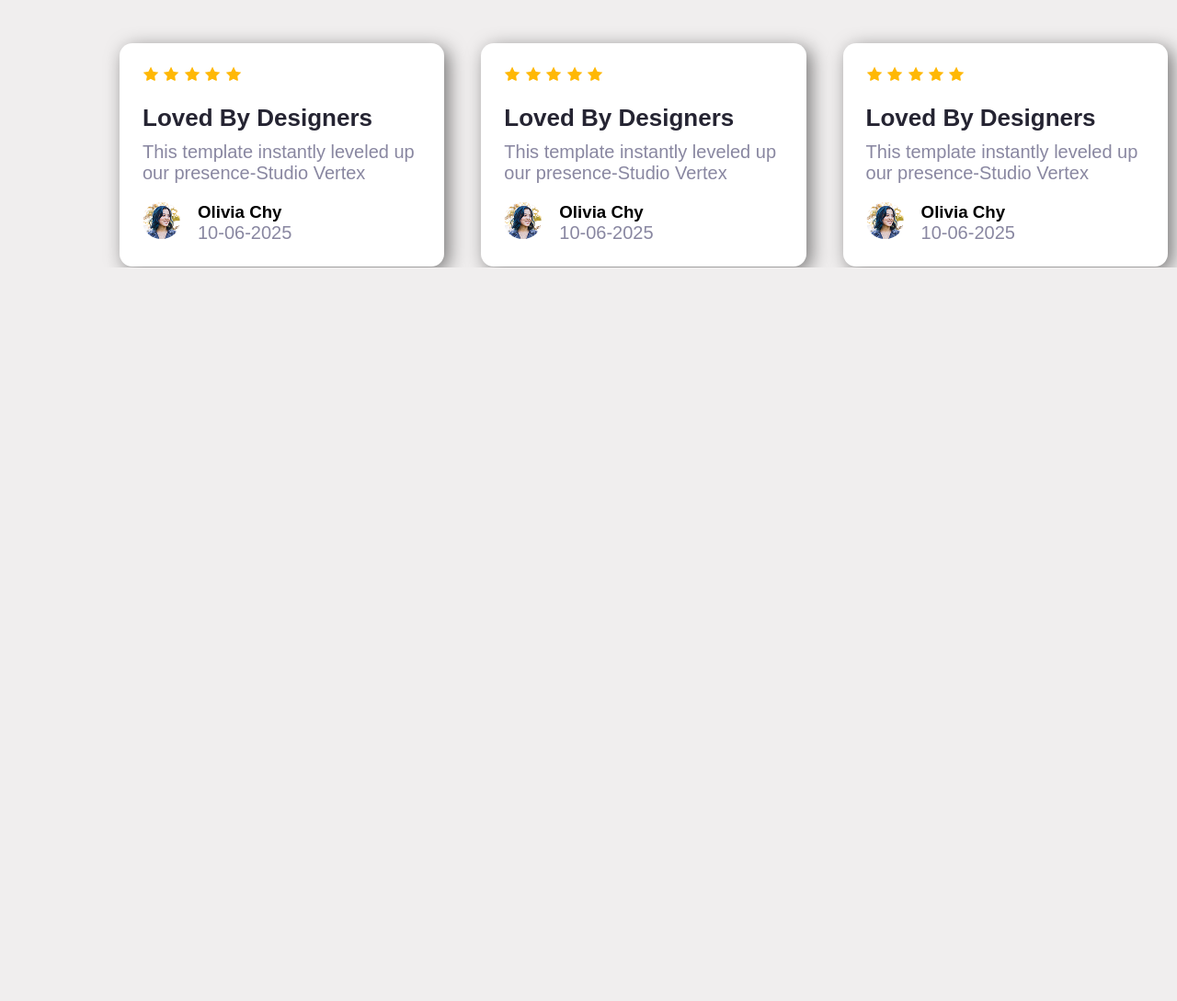
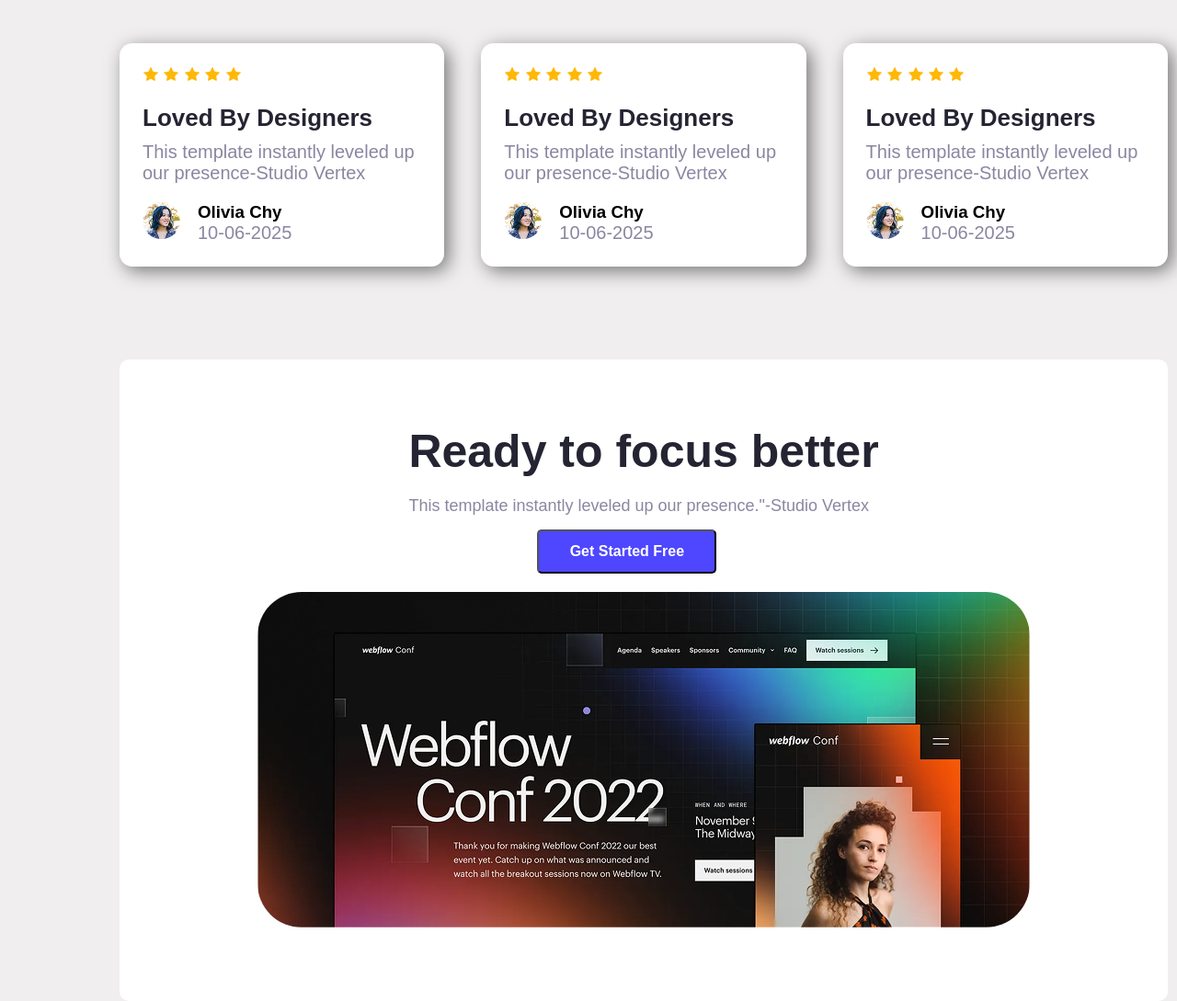
Before and after one commit to AYAS-MAHMUD/phAssignment_1, a plain HTML site: page index.html in a window 1280 px wide. Shown: the part 1683-2772 px from the top of the page at 92% size. Before the commit the page ends 1974 px from the top, so only its background shows below. Drawn offline with Linux system fonts and the light colour scheme.

Commit message:
Focus Section Design Completed

```diff
--- a/index.html
+++ b/index.html
@@ -131,5 +131,18 @@
             </div>
         </div>
     </section>
+    <!-- Focus section -->
+     <section id="focus">
+        <div class="focus-container">
+            <div class="focus-text">
+                <h1>Ready to focus better</h1>
+                <p>This template instantly leveled up our presence."-Studio Vertex</p>
+                <button>Get Started Free</button>
+            </div>
+            <div class="focus-img">
+                <img src="./photo/wc-big.png" alt="">
+            </div>
+        </div>
+     </section>
 </body>
 </html>
--- a/style.css
+++ b/style.css
@@ -184,22 +184,42 @@ body{
     object-fit: cover;
 }
 
-
-
-
-
-
-
-
-
-
-
-
-.inner-container .box2{
-    width: 31%;
-    background-color: #5f5e82;
+/* Focus Section */
+#focus{
+    height: 698px;
+    width: 1140px;
+    margin-top: 100px;
+    margin-left: 130px;
+    background-color: #fff;
+    padding: 71px 150px 71px 150px;
+    border-radius: 10px;
 }
-.inner-container .box3{
-    width: 31%;
-    background-color: #4E47FF;
+.focus-container{
+    display: flex;
+    flex-direction: column;
+    align-items: center;
 }
+.focus-container .focus-text h1{
+    font-size: 50px;
+    margin-bottom: 20px;
+    color: var(--text-color);
+}
+.focus-container .focus-text p{
+    color: var(--p-color);
+    margin-bottom: 15px;
+    font-size: 18px;
+}
+.focus-container .focus-text button{
+    height: 48px;
+    width: 195px;
+    margin-bottom: 20px;
+    margin-left: 140px;
+        font-weight: bold;
+    font-size: 16px;
+    border-radius: 5px;
+    color: #fff;
+    background-color: var(--primary-color);
+}
+.focus-container img{
+    border-radius: 48px;
+}
```
